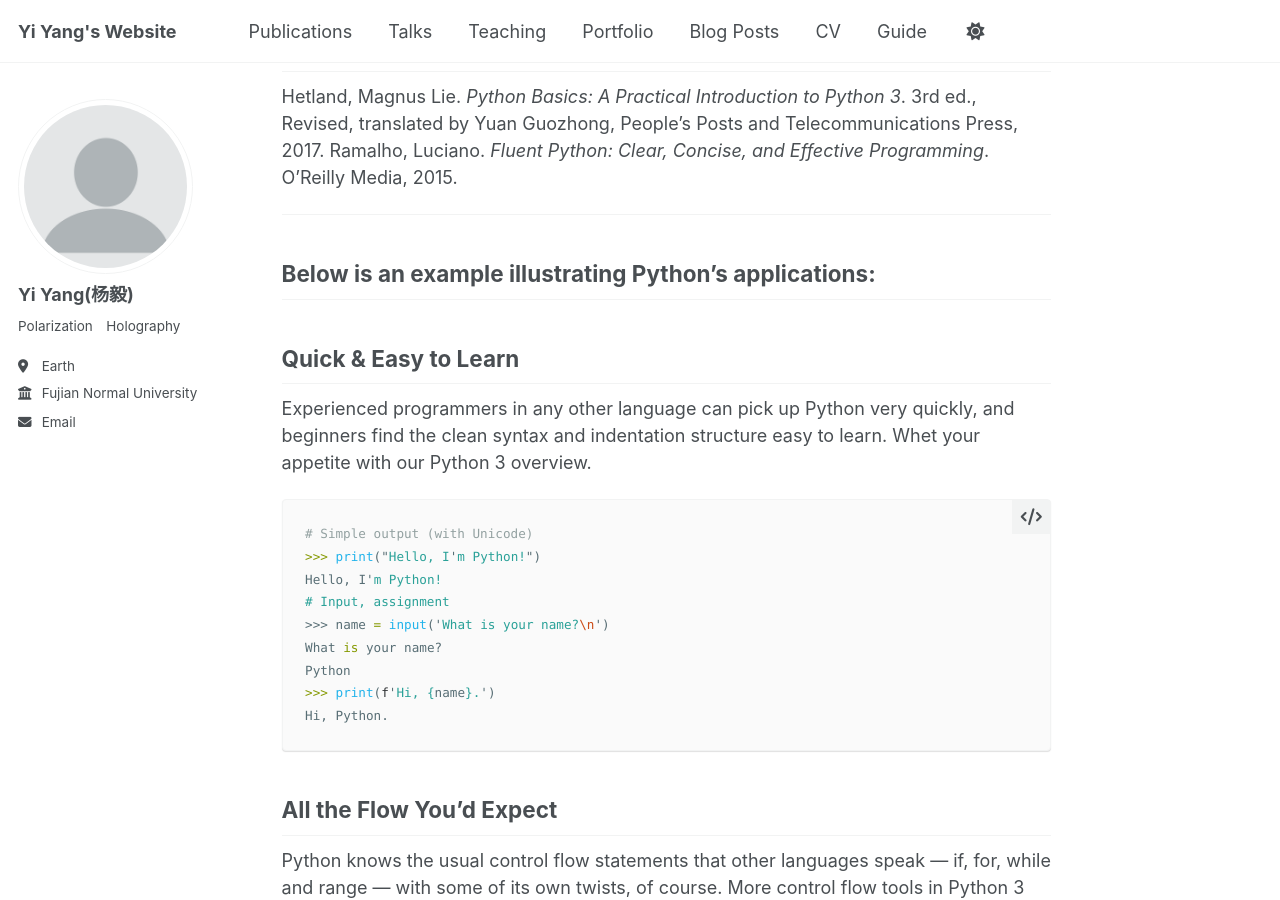
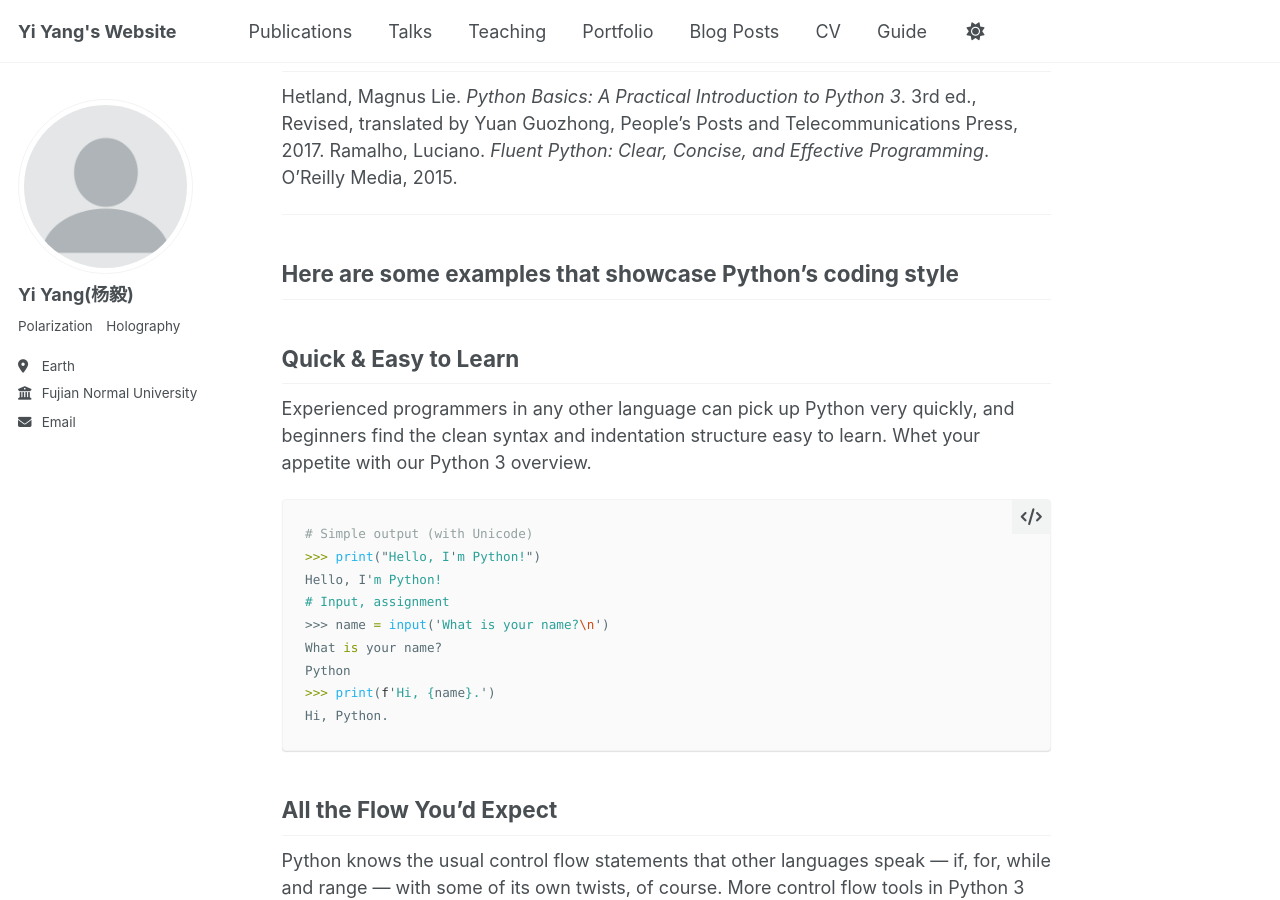
Before and after one commit to yiyang-opt/yiyang-opt.github.io, a Jekyll site: the page built from _teaching/1-Python.md, in a window 1280 px wide and 900 px high, scrolled down 2013 px. Built offline with Jekyll 4.4.1, drawn with Linux system fonts in a browser that asks for light colours.

Commit message:
Update 1-Python.md

```diff
--- a/_teaching/1-Python.md
+++ b/_teaching/1-Python.md
@@ -65,7 +65,7 @@ By course completion, students will:
 
 ---
 
-## Below is an example illustrating Python's applications:
+## Here are some examples that showcase Python’s coding style
 
 ## Quick & Easy to Learn
 
```
